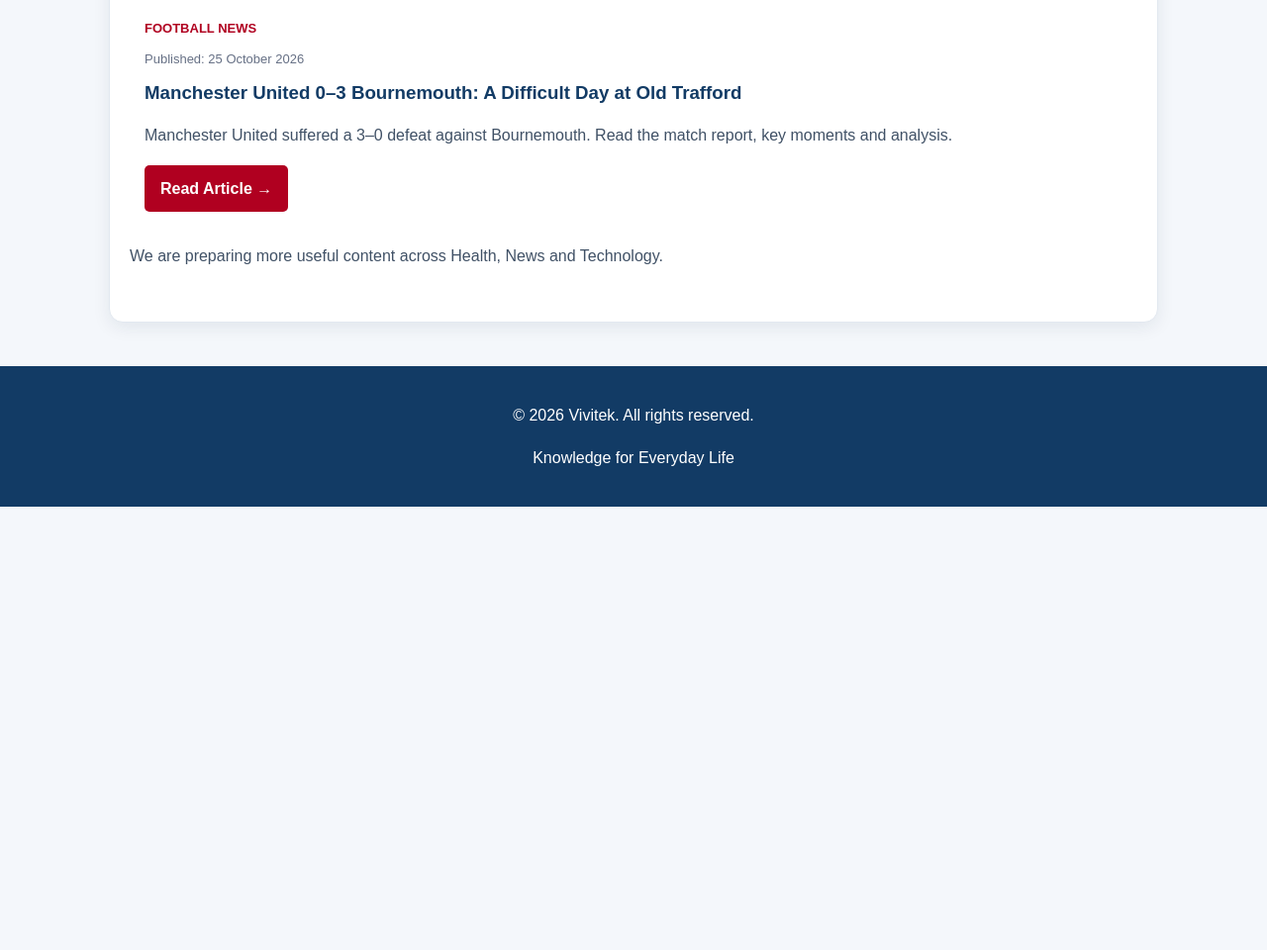
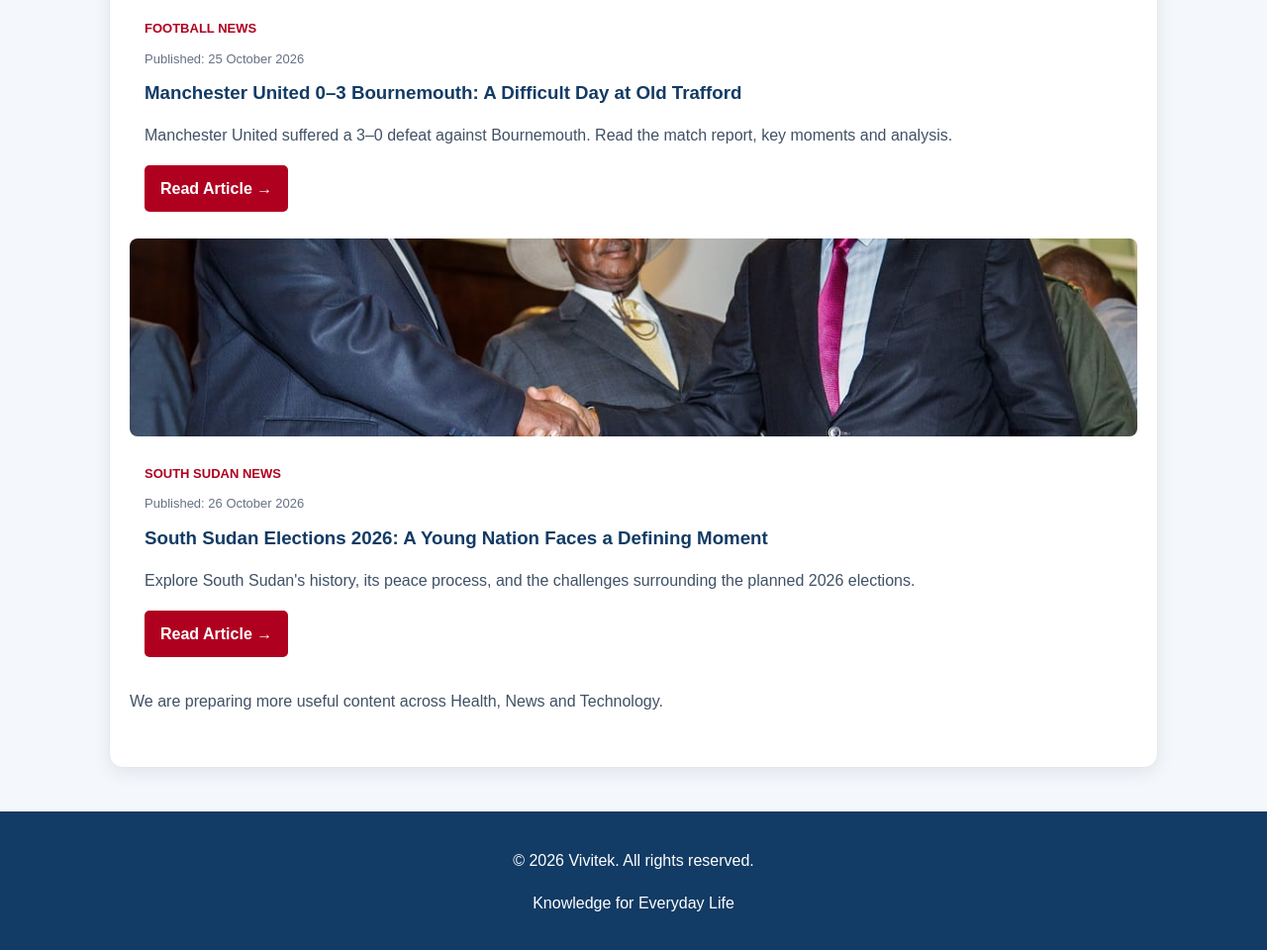
Before and after one commit to Boris-Tumwesigye/Vivitek, a plain HTML site: page index.html in a window 1280 px wide. Shown: the part 3757-4717 px from the top of the page at 99% size. Before the commit the page ends 4269 px from the top, so only its background shows below. Drawn offline with Linux system fonts and the light colour scheme.

Commit message:
Add article card for South Sudan Elections 2026

```diff
--- a/index.html
+++ b/index.html
@@ -456,6 +456,37 @@ main .card p {
   </div>
 </div>
 
+<div class="article-card">
+  <a href="south-sudan-elections-2026.html">
+    <img src="SSudan-14-Dec-2018.jpg"
+         alt="Historical photograph from South Sudan's peace process"
+         style="width:100%; height:200px; object-fit:cover; border-radius:8px;">
+  </a>
+
+  <div style="padding:15px;">
+    <p style="color:#b00020; font-weight:bold; font-size:13px; margin:0 0 8px;">
+      SOUTH SUDAN NEWS
+    </p>
+
+    <p style="font-size:13px; color:#667085; margin:0 0 10px;">
+      Published: 26 October 2026
+    </p>
+
+    <h3>South Sudan Elections 2026: A Young Nation Faces a Defining Moment</h3>
+
+    <p>
+      Explore South Sudan's history, its peace process, and the challenges
+      surrounding the planned 2026 elections.
+    </p>
+
+    <a href="south-sudan-elections-2026.html"
+       style="display:inline-block; background:#b00020; color:white; padding:10px 16px; border-radius:5px; text-decoration:none; font-weight:bold;">
+      Read Article →
+    </a>
+  </div>
+</div>
+
+
     <p>We are preparing more useful content across Health, News and Technology.</p>
   </article>
 </section>
```
